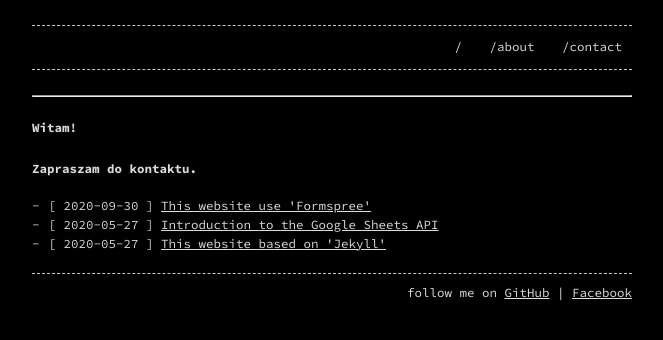
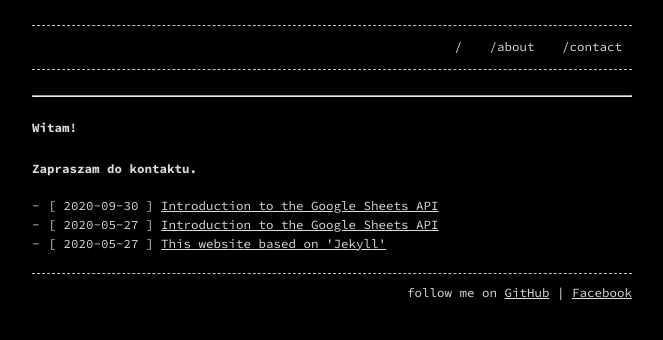
Before and after one commit to esccode/esccode.github.io, a Jekyll site: the page built from index.md, in a window 1280 px wide. Shown: the top 340 px of the page, without its empty margins (308-971 px from the left). Built offline with Jekyll 4.4.1, drawn with Linux system fonts in a browser that asks for light colours.

Commit message:
Update 2020-09-30-Google-Sheets-API.md

```diff
--- a/_posts/2020-09-30-Google-Sheets-API.md
+++ b/_posts/2020-09-30-Google-Sheets-API.md
@@ -1,6 +1,6 @@
 ---
 layout: post
-title: "This website use 'Formspree'"
+title: "Introduction to the Google Sheets API"
 date: 2020-09-30 15:30:45 +0100
 categories:
 ---
```
